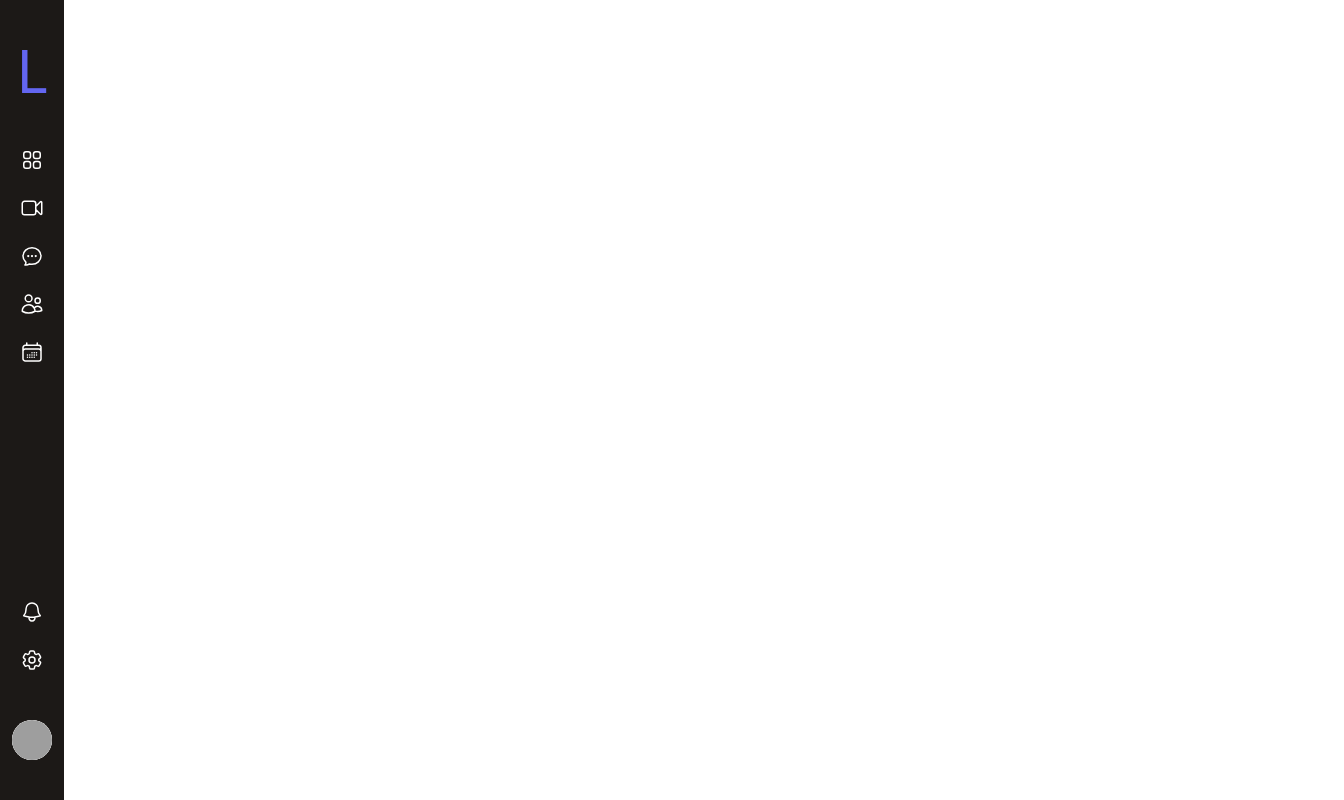
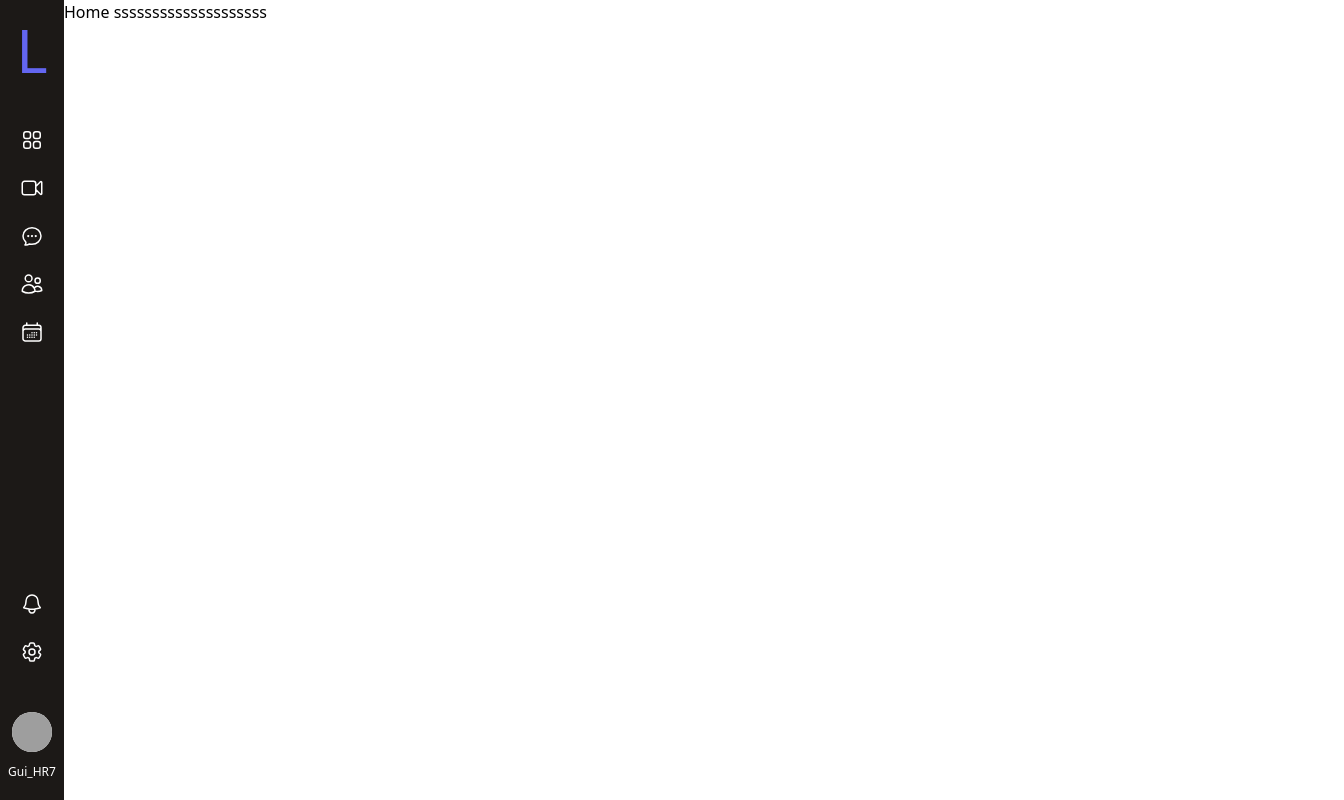
Before and after one commit to IsaacGSS/limbo, a Next.js app: page / in a window 1280 px wide. Shown: the whole page, 1344 px wide, since content can reach past the window. Built offline with nearby package versions, Linux system fonts and the light colour scheme; grey boxes are pictures that could not be loaded; a web font is replaced by a local one.

Commit message:
🚧
teste com a imagen e nickname de usuario

```diff
--- /dev/null
+++ b/json/usuarios.json
@@ -0,0 +1,22 @@
+{
+  "user":[
+    {
+      "name": "Isaac Gabriel",
+      "surname" : "Sousa Silva",
+      "nickname": "I5aac.exe",
+      "urlGithub": "https://github.com/IsaacGSS"
+    },
+    {
+      "name": "Guilherme",
+      "surname" : "Huerta",
+      "nickname": "Gui_HR7",
+      "urlGithub": "https://github.com/Gui-HR"
+    },
+    {
+      "name": "Matheus",
+      "surname" : "Mena",
+      "nickname": "MatheusMena",
+      "urlGithub": "https://github.com/MatheusMena"
+    }
+  ]
+}
--- /dev/null
+++ b/src/components/HeaderNav.tsx
@@ -0,0 +1,63 @@
+import Users from '../../json/usuarios.json'
+import { UserPerfil } from '../components/common/UserPerfil'
+import {
+  ChatBubbleOvalLeftEllipsisIcon,
+  UsersIcon,
+  Squares2X2Icon,
+  CalendarDaysIcon,
+  VideoCameraIcon,
+  Cog6ToothIcon,
+  BellIcon
+} from '@heroicons/react/24/outline'
+
+export const HeaderNav = () => {
+  // userPosition:
+  // 0 = isaac
+  // 1 = Guilherme
+  // 2 = Matheus
+
+  const userPosition = 1
+
+  const User = {
+    name: Users.user[userPosition].name,
+    surname: Users.user[userPosition].surname,
+    nickname: Users.user[userPosition].nickname,
+    urlGithub: Users.user[userPosition].urlGithub,
+    profilePicture: `${Users.user[userPosition].urlGithub}.png`
+  }
+
+  return (
+    <>
+      <header
+        id='navManuHeader'
+        className='flex flex-col absolute left-0 bg-stone-900 w-16 h-screen text-white text-center items-center justify-between py-5'
+      >
+        <div id='mainHeader' className='flex flex-col gap-12'>
+          <p id='iconL' className='font-roboto text-6xl text-indigo-500'>
+            L
+          </p>
+          <div id='menuHeader' className='flex flex-col items-center  gap-6'>
+            <Squares2X2Icon className='w-16 h-6 hover:text-indigo-600 hover:border-l-2 border-indigo-600' />
+            <VideoCameraIcon className='w-16 h-6 hover:text-indigo-600 hover:border-l-2 border-indigo-600' />
+            <ChatBubbleOvalLeftEllipsisIcon className='w-16 h-6 hover:text-indigo-600 hover:border-l-2 border-indigo-600' />
+            <UsersIcon className='w-16 h-6 hover:text-indigo-600 hover:border-l-2 border-indigo-600' />
+            <CalendarDaysIcon className='w-16 h-6 hover:text-indigo-600 hover:border-l-2 border-indigo-600' />
+          </div>
+        </div>
+
+        <div id='perfilHeader' className='flex flex-col items-center gap-12'>
+          <div className='flex flex-col items-center gap-6'>
+            <BellIcon className='w-16 h-6 hover:text-indigo-600 hover:border-l-2 border-indigo-600' />
+            <Cog6ToothIcon className='w-16 h-6 hover:text-indigo-600 hover:border-l-2 border-indigo-600' />
+          </div>
+
+          <UserPerfil
+            profilePicture={User.profilePicture}
+            nickname={User.nickname}
+          />
+        </div>
+      </header>
+    </>
+  )
+}
+// rectangle-group
--- /dev/null
+++ b/src/components/common/UserPerfil.tsx
@@ -0,0 +1,28 @@
+import Image from 'next/image'
+import { iUsuarioPerfil } from 'types/interface'
+
+export const UserPerfil = ({ nickname, profilePicture }: iUsuarioPerfil) => {
+  return (
+    <>
+      {nickname || profilePicture ? (
+        <div className='w-full flex flex-col gap-3 rounded-full text-center'>
+          <Image
+            title={nickname}
+            className='w-10 h-10 m-auto rounded-full bg-white'
+            src={profilePicture ? profilePicture : ''}
+            width={40}
+            height={40}
+            unoptimized
+            alt='foto de perfil'
+          />
+          <p className='text-xs text-center break-words '>{nickname}</p>
+        </div>
+      ) : (
+        <div>
+          <div className='w-10 h-10 flex gap-1 rounded-full bg-white m-auto'></div>
+          <p className='text-xs text-center break-words'>bem vindo</p>
+        </div>
+      )}
+    </>
+  )
+}
--- a/src/pages/_app.tsx
+++ b/src/pages/_app.tsx
@@ -1,6 +1,12 @@
 import '@/styles/globals.css'
 import type { AppProps } from 'next/app'
+import { HeaderNav } from '../components/HeaderNav'
 
 export default function App({ Component, pageProps }: AppProps) {
-  return <Component {...pageProps} />
+  return (
+    <div className='static'>
+      <HeaderNav />
+      <Component {...pageProps} />
+    </div>
+  )
 }
--- a/src/pages/_document.tsx
+++ b/src/pages/_document.tsx
@@ -2,7 +2,7 @@ import { Html, Head, Main, NextScript } from 'next/document'
 
 export default function Document() {
   return (
-    <Html lang="en">
+    <Html lang='en'>
       <Head />
       <body>
         <Main />
--- a/src/pages/index.tsx
+++ b/src/pages/index.tsx
@@ -1,57 +1,10 @@
-import { Seo } from '@/components/Seo'
-import Image from 'next/image'
-import {
-  ChatBubbleOvalLeftEllipsisIcon,
-  UsersIcon,
-  Squares2X2Icon,
-  CalendarDaysIcon,
-  VideoCameraIcon,
-  Cog6ToothIcon,
-  BellIcon
-} from '@heroicons/react/24/outline'
-
-const perfil = 'https://github.com/IsaacGSS.png'
+import { Seo } from '@/components/common/Seo'
 
 export default function Home() {
   return (
-    <>
+    <div className='relative left-16'>
       <Seo title='hello' />
-      <header
-        id='navManuHeader'
-        className='flex flex-col bg-stone-900 w-16 h-screen text-white text-center items-center justify-between py-10'
-      >
-        <div id='mainHeader' className='flex flex-col gap-12'>
-          <p id='iconL' className='font-roboto text-6xl text-indigo-500'>
-            L
-          </p>
-          <div id='menuHeader' className='flex flex-col items-center  gap-6'>
-            <Squares2X2Icon className='w-16 h-6 hover:text-indigo-600 hover:border-l-2 border-indigo-600' />
-            <VideoCameraIcon className='w-16 h-6 hover:text-indigo-600 hover:border-l-2 border-indigo-600' />
-            <ChatBubbleOvalLeftEllipsisIcon className='w-16 h-6 hover:text-indigo-600 hover:border-l-2 border-indigo-600' />
-            <UsersIcon className='w-16 h-6 hover:text-indigo-600 hover:border-l-2 border-indigo-600' />
-            <CalendarDaysIcon className='w-16 h-6 hover:text-indigo-600 hover:border-l-2 border-indigo-600' />
-          </div>
-        </div>
-
-        <div id='perfilHeader' className='flex flex-col items-center gap-12'>
-          <div className='flex flex-col items-center gap-6'>
-            <BellIcon className='w-16 h-6 hover:text-indigo-600 hover:border-l-2 border-indigo-600' />
-            <Cog6ToothIcon className='w-16 h-6 hover:text-indigo-600 hover:border-l-2 border-indigo-600' />
-          </div>
-
-          <div className='w-10 h-10 rounded-full bg-white'>
-            <Image
-              className='w-10 h-10 rounded-full bg-white'
-              src={perfil}
-              width={40}
-              height={40}
-              unoptimized
-              alt='foto de perfil'
-            />
-          </div>
-        </div>
-      </header>
-    </>
+      <h1 className='relative'>Home ssssssssssssssssssss</h1>
+    </div>
   )
 }
-// rectangle-group
--- a/types/interface.tsx
+++ b/types/interface.tsx
@@ -3,3 +3,7 @@ export interface iSeo {
   description?: string
   favicon?: string | undefined | null
 }
+export interface iUsuarioPerfil {
+  nickname?: string
+  profilePicture?: string
+}
```
Also changed, not shown: tsconfig.json (+16 -4 lines), src/components/common/Seo.tsx (renamed from src/components/Seo.tsx).
